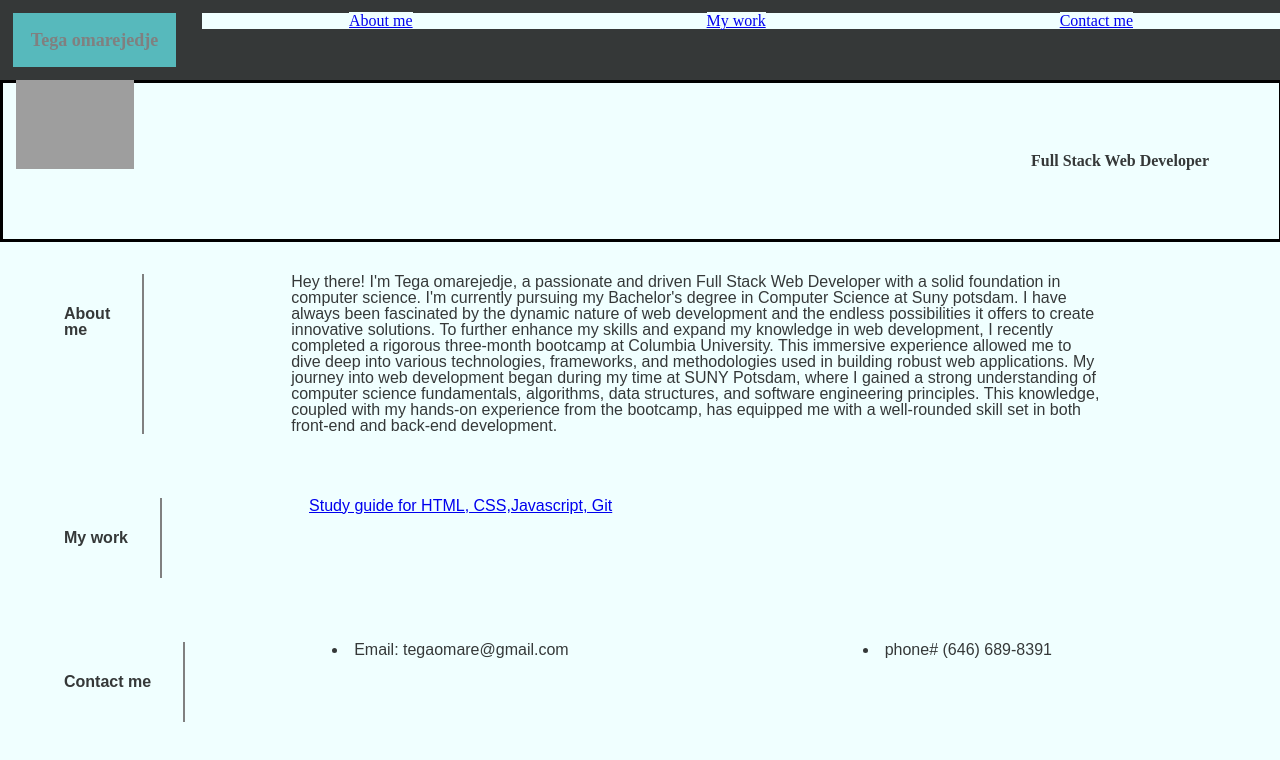
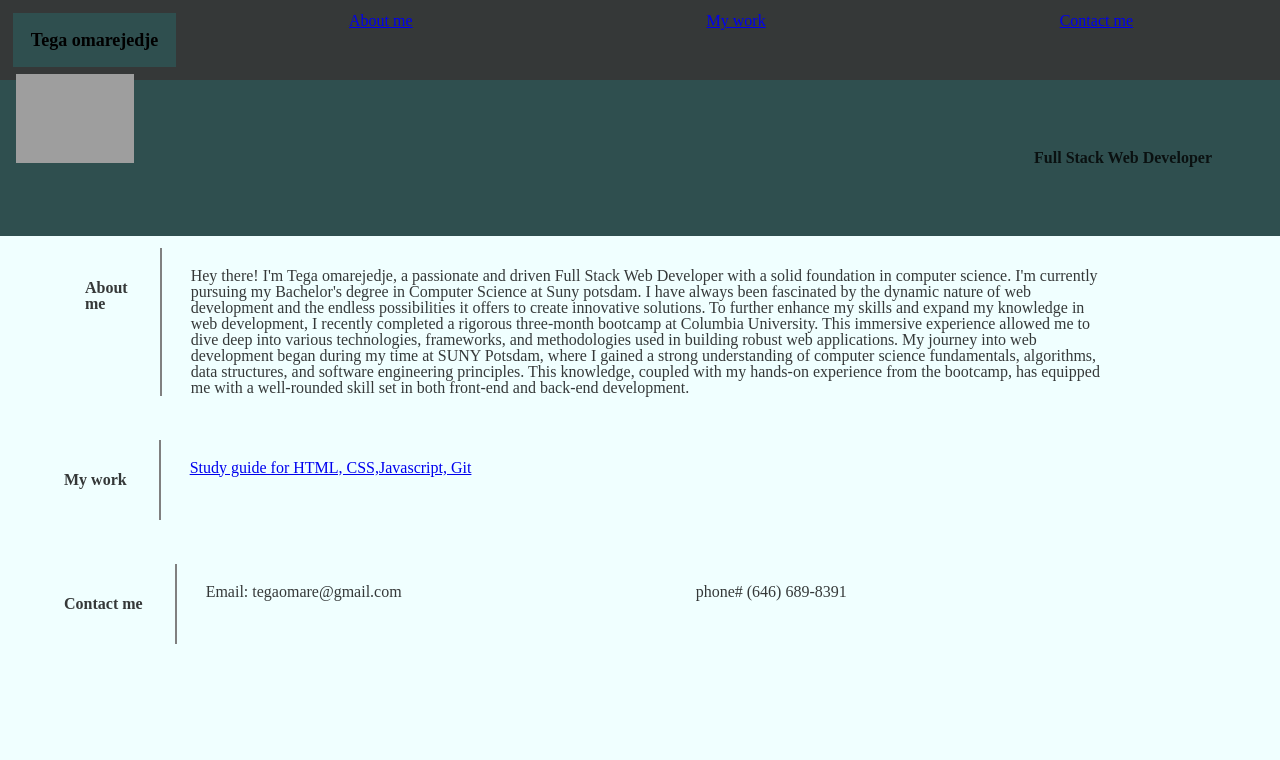
Before and after one commit to tegaomare/Professional-Portfolio, a plain HTML site: page index.html in a window 1280 px wide. Drawn offline with Linux system fonts and the light colour scheme; grey boxes are pictures that could not be loaded.

Commit message:
updated my style.css file

```diff
--- a/assets/css/style.css
+++ b/assets/css/style.css
@@ -2,8 +2,9 @@
   --main_color:rgb(87, 185, 188);
   --sub_color:  #000000c7;
 }
-*{
-  background-color:azure;
+body{
+  background-color: azure;
+  font-family: serif;
 }
 header  {
   display:flex;
@@ -20,14 +21,14 @@ header  {
     padding: 70px;
     color: var(--sub_color);
     margin-right: -2px;
-    border:3px solid black;
+    background-color: darkslategray;
     font-family: serif;
   }
 
   .developer-name{
-    color: grey;
+    color: black;
     display: flex;
-    background-color:var(--main_color);
+    background-color:darkslategray;
     padding: 1em;
     font-size: large;
   }
@@ -36,7 +37,7 @@ img{
     position: absolute;
     left: 16px;
     width: 118px;
-    top: 80px;
+    top: 74px;
 }
 
 ul{
@@ -82,8 +83,12 @@ nav ul li a {
   }
   h2{
     border-right: 2px solid grey;
-    align-items:center;
     padding: 2em;
+    margin-right: -118px;
+    margin-top: -20px;
+  }
+  .personal-information ,.work-information  .contact-information{
+   margin-left: 21px;
   }
 .personal-information {
     color: var(--sub_color);
@@ -103,10 +108,12 @@ nav ul li a {
     color: var(--sub_color);
     display: flex;
     padding: 2em;
+
+    list-style-type: none;
 }
 @media screen and (max-width:700px) {
     body{
-    background-color: black;
+    background-color:blanchedalmond;
     flex-direction: column;
     }
 
```
